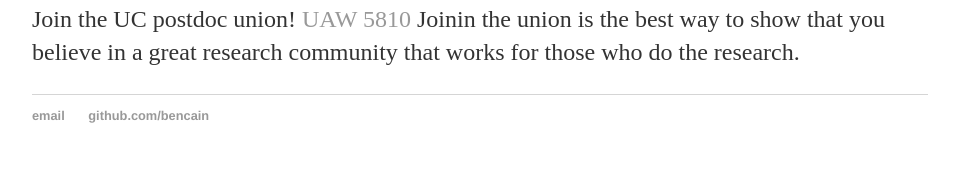
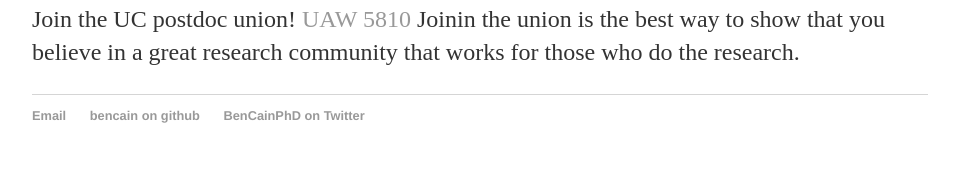
Before and after one commit to bencain/bencain.github.io, a Jekyll site: the page built from index.html, in a window 1280 px wide. Shown: the part 757-937 px from the top of the page, without its empty margins (160-1113 px from the left). Built offline with Jekyll 4.4.1, drawn with Linux system fonts in a browser that asks for light colours.

Commit message:
update links

```diff
--- a/_layouts/default.html
+++ b/_layouts/default.html
@@ -21,8 +21,9 @@
 			</div><!-- /.container -->
 			<footer>
 	    		<ul>
-	        		<li><a href="mailto:benjamin.m.cain@gmail.com">email</a></li>
-	        		<li><a href="https://github.com/bencain">github.com/bencain</a></li>
+	        		<li><a href="mailto:benjamin.m.cain@gmail.com">Email</a></li>
+	        		<li><a href="https://github.com/bencain">bencain on github</a></li>
+				<li><a href="https://twitter.com/BenCainPhD">BenCainPhD on Twitter</a></li>
 				</ul>
 			</footer>
 		</body>
```
